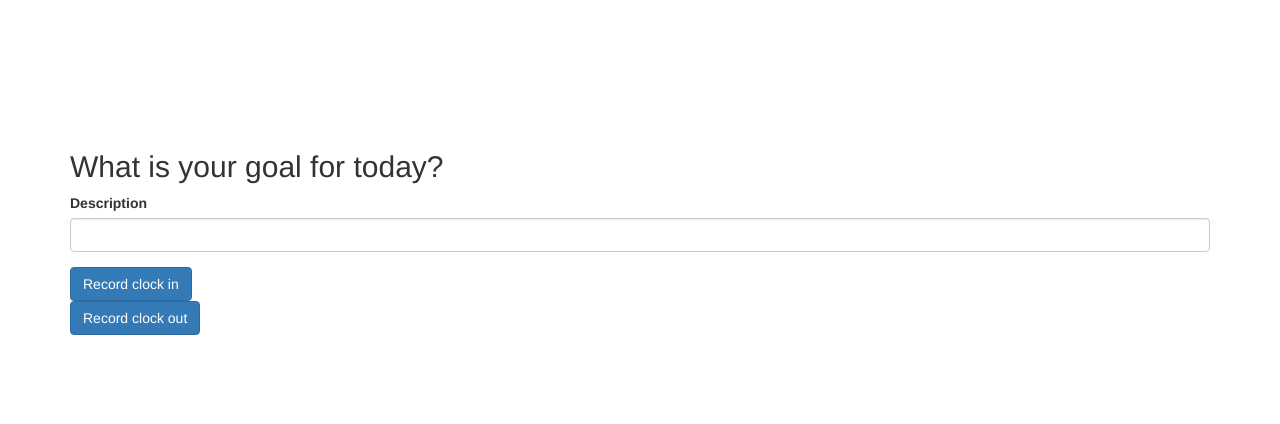
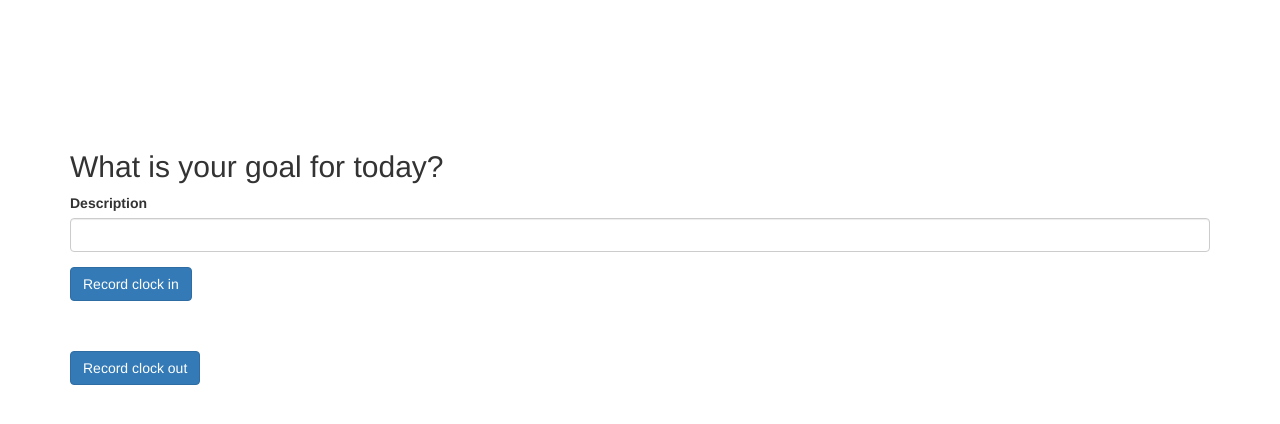
Before and after one commit to saahilp/eTimeCard, a Flask app: page /dashboard in a window 1280 px wide. Shown: the top 424 px of the page. Run offline with Flask 2, Linux system fonts and the light colour scheme; some libraries are stand-ins or nearby versions.

Commit message:
Styling changes

```diff
--- a/static/dashboard.css
+++ b/static/dashboard.css
@@ -2,6 +2,6 @@
   margin-top: 150px;
 }
 
-.recordBtns {
-  display: inline;
+#clockOut {
+  margin-top: 50px;
 }
--- a/templates/dashboard.html
+++ b/templates/dashboard.html
@@ -20,7 +20,7 @@ Dashboard
         <button type="submit" class="btn btn-primary recordBtns">Record clock in</button>
       </form>
       <form class="form-signin" method="POST" action="/end">
-        <button type="submit" class="btn btn-primary recordBtns">Record clock out</button>
+        <button type="submit" class="btn btn-primary" id="clockOut">Record clock out</button>
       </form>
       </div>
     </div> <!-- /container -->
```
